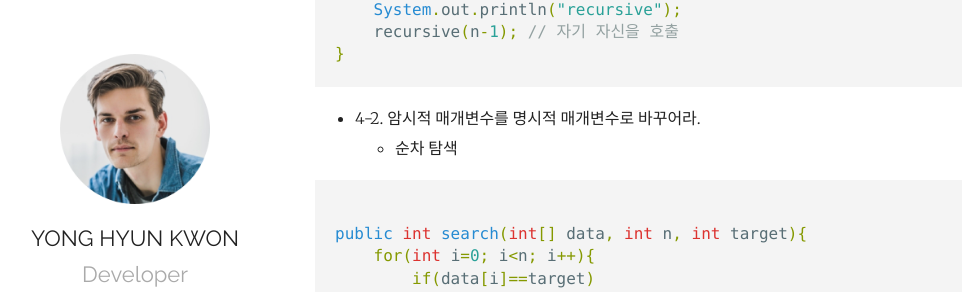
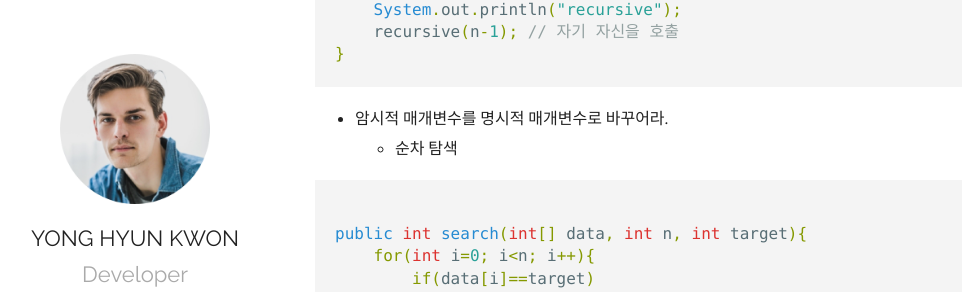
Before and after one commit to jayyhkwon/jayyhkwon.github.io_deprecated, a Jekyll site: the page built from _posts/2019-10-28-Algorithm 03 - Recursion(재귀).markdown, in a window 1280 px wide and 900 px high, scrolled down 2078 px. Shown: the part 152-444 px from the top of the window, without its empty margins (50-1012 px from the left). Built offline with Jekyll 4.4.1, drawn with Linux system fonts in a browser that asks for light colours.

Commit message:
10/28 포스팅 수정(5)

````diff
--- a/_posts/2019-10-28-Algorithm 03 - Recursion(재귀).markdown
+++ b/_posts/2019-10-28-Algorithm 03 - Recursion(재귀).markdown
@@ -96,7 +96,7 @@ public static void recursive(int n){
 }
 ```
 
-* 4-2. 암시적 매개변수를 명시적 매개변수로 바꾸어라.
+- 암시적 매개변수를 명시적 매개변수로 바꾸어라.
     - 순차 탐색
 
 ```java
````
